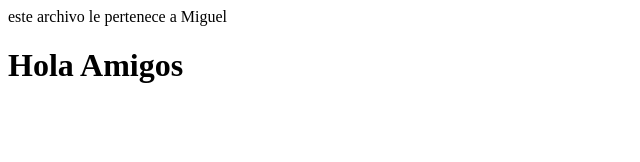
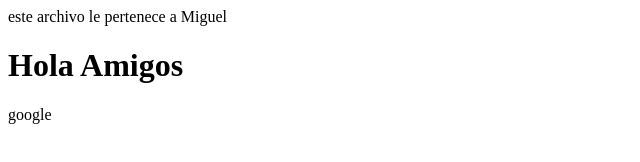
Before and after one commit to wavecos/demoGit, a plain HTML site: page miguel.html in a window 1280 px wide. Shown: the full height of the page, 0-640 px from the left. Drawn offline with Linux system fonts and the light colour scheme.

Commit message:
añadí una linea

```diff
--- a/miguel.html
+++ b/miguel.html
@@ -5,6 +5,6 @@ este archivo le pertenece a Miguel
 </head>
 <body>
 	<h1>Hola Amigos</h1>
-	<link rel="stylesheet" type="text/css" href="www.google.com.bo">
+	<link rel="stylesheet" type="text/css" href="www.google.com.bo">google
 </body>
 </html>
```
